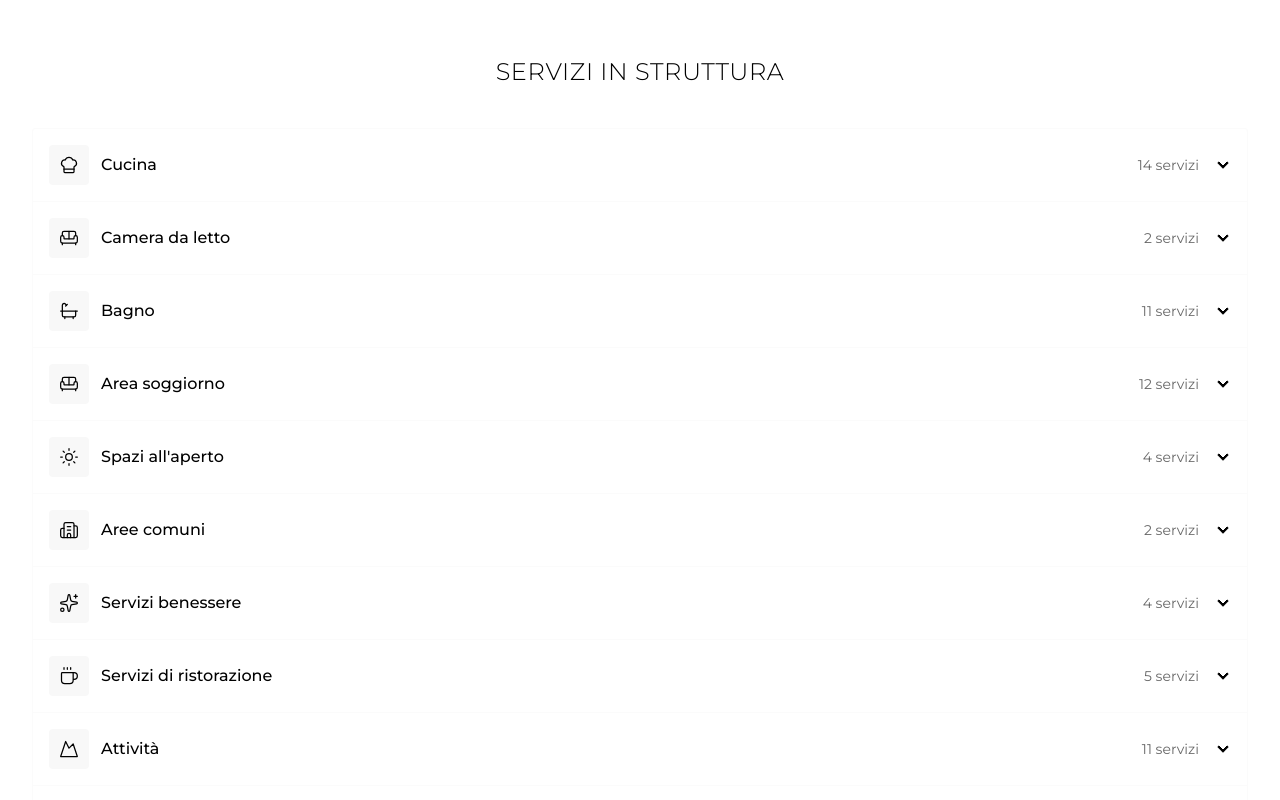
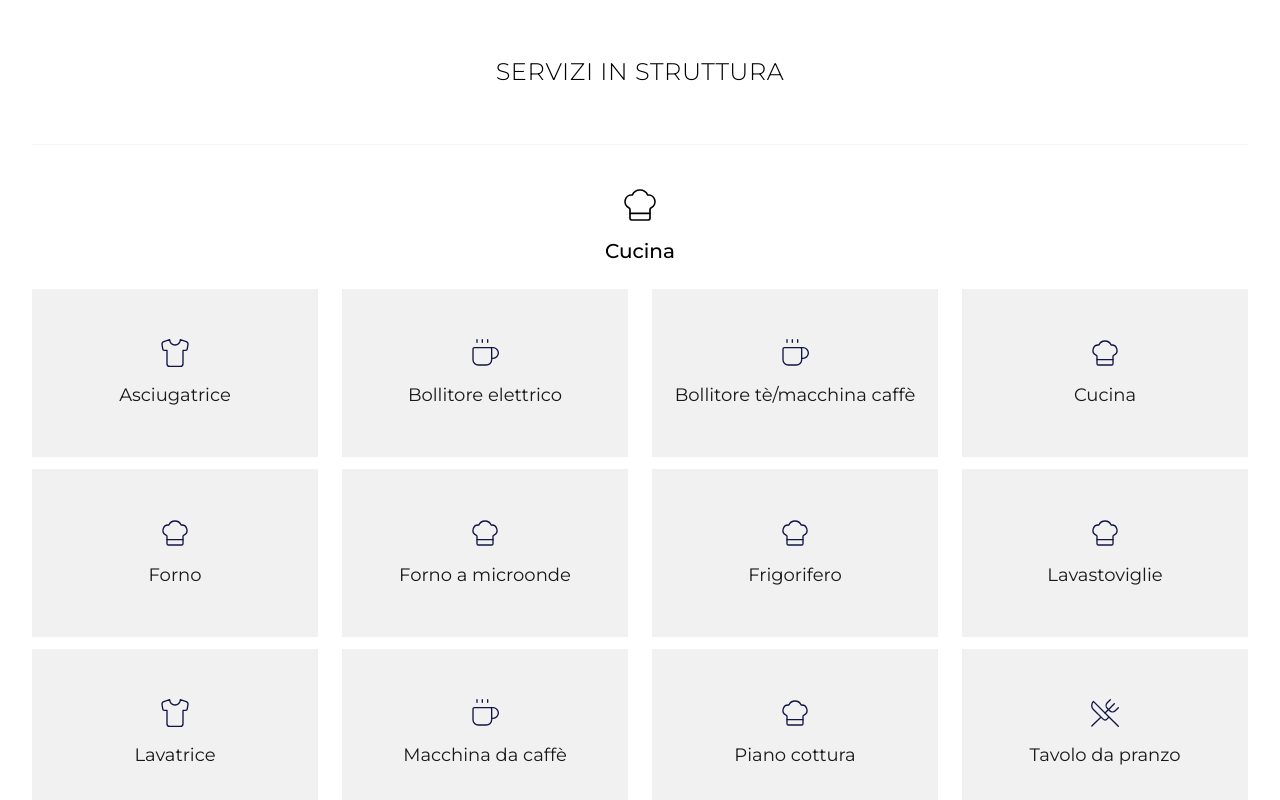
Before and after one commit to jaderdaniotti/ComoLakeSuite, a Next.js app: page /i-nostri-servizi in a window 1280 px wide. Shown: the part 840-1640 px from the top of the page. Built offline with nearby package versions, Linux system fonts and the light colour scheme.

Commit message:
immagini suite volta,cavour e cernobbio sistemato ordine, da finire le altre

```diff
--- a/app/contatti/page.tsx
+++ b/app/contatti/page.tsx
@@ -173,7 +173,7 @@ export default function ContattiPage() {
           </p>
           <div className="mt-6">
             <ContattiMapSection
-              thumbnailSrc={(images.logobianco as { src: string }).src}
+              thumbnailSrc={(images.logonero as { src: string }).src}
             />
           </div>
         </div>
--- a/app/i-nostri-servizi/page.tsx
+++ b/app/i-nostri-servizi/page.tsx
@@ -42,7 +42,7 @@ import images from "@/src/images";
 export const metadata: Metadata = {
   title: "Servizi - Como Lake Suites",
   description:
-    "Parcheggio privato, Wi-fi, terrazza vista lago, pulizie giornaliere, colazione, cucina attrezzata, biancheria, climatizzatore e molti altri servizi.",
+    "Parcheggio privato, Wi-fi, terrazza vista lago, pulizie, colazione, cucina attrezzata, biancheria, climatizzatore e molti altri servizi.",
 };
 
 /** Servizi da Booking.com – elenco completo con grafica esistente */
@@ -136,7 +136,7 @@ const serviziBooking: { icon: LucideIcon; titolo: string }[] = [
   { icon: Car, titolo: "Servizio di parcheggio e riconsegna auto" },
   { icon: Shirt, titolo: "Servizio lavanderia" },
   { icon: Car, titolo: "Servizio navetta" },
-  { icon: Bubbles, titolo: "Servizio pulizie giornaliero" },
+  { icon: Bubbles, titolo: "Servizio pulizie" },
   { icon: Tv, titolo: "Servizio streaming (per es. Netflix)" },
   { icon: Sparkles, titolo: "Servizi spa" },
   { icon: ShieldCheck, titolo: "Sicurezza 24 ore su 24" },
@@ -244,7 +244,7 @@ const categorieServizi: CategoriaServizi[] = [
     id: "pulizie",
     label: "Servizi di pulizia",
     icon: Bubbles,
-    titoli: ["Servizio pulizie giornaliero", "Servizio lavanderia", "Prodotti per le pulizie"],
+    titoli: ["Servizio pulizie", "Servizio lavanderia", "Prodotti per le pulizie"],
   },
   {
     id: "negozi",
@@ -359,13 +359,13 @@ export default function ServiziPage() {
         </div>
       </section>
 
-      {/* Servizi per categoria con dropdown (stile Booking) */}
+      {/* Servizi per categoria – sezioni con titolo */}
       <section className="relative z-10 py-16 md:py-24 bg-bianco">
         <div className="mx-auto max-w-4xl xl:max-w-7xl px-4 sm:px-6 lg:px-8">
-          <h2 className="text-2xl font-light uppercase tracking-wide text-scuro text-center mb-10">
+          <h2 className="text-2xl font-light uppercase tracking-wide text-scuro text-center mb-14">
             Servizi in struttura
           </h2>
-          <div className="join join-vertical w-full">
+          <div className="space-y-3">
             {(() => {
               const byCat = groupServiziByCategoria(serviziBooking, categorieServizi);
               return categorieServizi.map((cat) => {
@@ -373,32 +373,26 @@ export default function ServiziPage() {
                 if (!list || list.length === 0) return null;
                 const IconCat = cat.icon;
                 return (
-                  <div key={cat.id} className="collapse collapse-arrow join-item border border-grigio/30 bg-bianco">
-                    <input type="checkbox" name="servizi-accordion" className="min-h-0" />
-                    <div className="collapse-title min-h-0 py-4 flex items-center gap-3 text-scuro font-medium">
-                      <span className="flex h-10 w-10 items-center justify-center rounded bg-grigio/50 text-scuro">
-                        <IconCat className="h-5 w-5" strokeWidth={1.5} />
+                  <div key={cat.id} className="border-y py-10 border-grigio/60 last:border-b-0 last:pb-0">
+                    <div className="flex flex-col items-center justify-center gap-3 mb-6">
+                      <span className="flex size-10 shrink-0 items-center justify-center  text-scuro">
+                        <IconCat className="size-full" strokeWidth={1} />
                       </span>
-                      {cat.label}
-                      <span className="ml-auto text-sm font-normal text-scuro/60">
-                        {list.length} {list.length === 1 ? "servizio" : "servizi"}
-                      </span>
+                      <h3 className="text-xl font-medium text-scuro">{cat.label}</h3>
                     </div>
-                    <div className="collapse-content">
-                      <ul className="pt-2 pb-4 pl-1 space-y-2 grid grid-cols-1 md:grid-cols-2 lg:grid-cols-3 xl:grid-cols-4 gap-2">
+                    <ul className="grid grid-cols-1 sm:grid-cols-2 lg:grid-cols-3 xl:grid-cols-4 gap-x-6 gap-y-3">
                       {list.map((s, i) => {
                         const IconS = s.icon;
                         return (
-                            <li key={`${s.titolo}-${i}`} className="flex items-center my-auto gap-3 text-scuro/90">
-                              <span className="flex h-5 w-5 shrink-0 items-center justify-center text-blu">
-                                <IconS className="h-4 w-4" strokeWidth={1.5} />
+                          <li key={`${s.titolo}-${i}`} className="flex flex-col justify-center bg-grigio px-2 py-12 items-center gap-3 text-scuro/90">
+                            <span className="flex size-8 shrink-0 items-center justify-center text-blu">
+                              <IconS className="size-full" strokeWidth={1} />
                             </span>
-                              <span className="font-medium">{s.titolo}</span>
+                            <span className="font-normal text-center text-lg">{s.titolo}</span>
                           </li>
                         );
                       })}
                     </ul>
-                    </div>
                   </div>
                 );
               });
--- a/app/page.tsx
+++ b/app/page.tsx
@@ -96,8 +96,8 @@ const serviziHome = [
   },
   {
     icon: Bubbles,
-    titolo: "Pulizie giornaliere",
-    testo: "Servizio di pulizia giornaliera incluso per gli ospiti.",
+    titolo: "Pulizie ogni 2 giorni",
+    testo: "Servizio di pulizia incluso per gli ospiti.",
   },
   {
     icon: EggFried,
--- a/src/components/Header.tsx
+++ b/src/components/Header.tsx
@@ -25,13 +25,18 @@ export default function Header() {
     if (checkbox) checkbox.checked = false;
   };
 
+  const chiudiTutto = () => {
+    setSuiteAperto(false); // Chiude il dropdown desktop
+    chiudiDrawer();        // Chiude il drawer mobile (quello che già avevi)
+  };
+
   return (
     <div className="drawer drawer-end z-9999 absolute">
       <input id="drawer-nav" type="checkbox" className="drawer-toggle" />
       <div className="drawer-content flex flex-col">
         <header className=" w-full z-50 flex">
           <div className=" flex w-full md:w-min items-center justify-between px-4 sm:px-6 lg:px-8">
-            <Link href="/" className="flex items-center justify-center shrink-0">
+            <Link href="/" className="flex items-center justify-center shrink-0" onClick={chiudiTutto}>
               <Image
                 src={images.logobianco}
                 alt="Como Lake Suites"
@@ -48,7 +53,7 @@ export default function Header() {
             </label>
           </div>
             <nav className="hidden mx-auto md:flex md:items-center md:gap-8 font-light tracking-wide text-md">
-              <Link href="/" className="link-nav text-bianco">
+              <Link href="/" className="link-nav text-bianco" onClick={chiudiTutto}>
                 Home
               </Link>
               <div className="relative">
@@ -77,10 +82,10 @@ export default function Header() {
                   </div>
                 )}
               </div>
-              <Link href="/i-nostri-servizi" className="link-nav text-bianco">
+              <Link href="/i-nostri-servizi" className="link-nav text-bianco" onClick={chiudiTutto}>
                 Servizi
               </Link>
-              <Link href="/contatti" className="link-nav text-bianco">
+              <Link href="/contatti" className="link-nav text-bianco" onClick={chiudiTutto}>
                 Contatti
               </Link>
             </nav>
--- a/src/components/HeroCarousel.tsx
+++ b/src/components/HeroCarousel.tsx
@@ -89,19 +89,9 @@ export default function HeroCarousel({ slides }: Props) {
             </p>
             <Link
               href={s.href}
-              className="flex justify-center gap-2 items-center mx-auto shadow-xl text-lg bg-gray-50 backdrop-blur-md lg:font-medium isolation-auto border-gray-50 before:absolute before:w-full before:transition-all before:duration-700 before:hover:w-full before:-left-full before:hover:left-0 before:rounded-full before:bg-emerald-500  before:-z-10 before:aspect-square before:hover:scale-150 before:hover:duration-700 relative z-10 px-4 py-2 overflow-hidden border-2 rounded-full group text-blu mt-3"
+              className="flex justify-center gap-2 items-center mx-auto shadow-xl text-lg bg-gray-50 backdrop-blur-md lg:font-medium isolation-auto border-gray-50 before:absolute before:w-full before:transition-all before:duration-700 before:hover:w-full before:-left-full before:hover:left-0 before:rounded-full before:bg-emerald-500  before:-z-10 before:aspect-square before:hover:scale-150 before:hover:duration-700 relative z-10 px-6 py-2 overflow-hidden  group text-blu mt-3"
             >
               Visita
-              <svg
-                className="w-8 h-8 justify-end group-hover:rotate-90 group-hover:bg-gray-50 text-gray-50 ease-linear duration-300 rounded-full border border-blu text-blu p-2 rotate-45"
-                viewBox="0 0 16 19"
-                xmlns="http://www.w3.org/2000/svg"
-              >
-                <path
-                  d="M7 18C7 18.5523 7.44772 19 8 19C8.55228 19 9 18.5523 9 18H7ZM8.70711 0.292893C8.31658 -0.0976311 7.68342 -0.0976311 7.29289 0.292893L0.928932 6.65685C0.538408 7.04738 0.538408 7.68054 0.928932 8.07107C1.31946 8.46159 1.95262 8.46159 2.34315 8.07107L8 2.41421L13.6569 8.07107C14.0474 8.46159 14.6805 8.46159 15.0711 8.07107C15.4616 7.68054 15.4616 7.04738 15.0711 6.65685L8.70711 0.292893ZM9 18L9 1H7L7 18H9Z"
-                  className="fill-gray-800 group-hover:fill-gray-800"
-                ></path>
-              </svg>
             </Link>
           </div>
         ) : null,
```
Also changed, not shown: src/components/LayoutSuite.tsx (+25 -6 lines), src/images.js (+7 -7 lines). Lines whose indentation alone changed are shown as unchanged.
